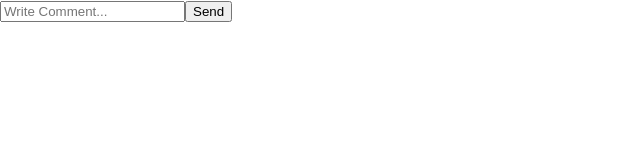
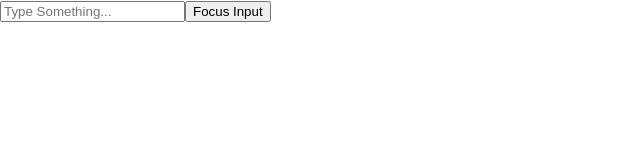
Before and after one commit to ktirthesh/reactjs-projects, a React (Create React App) app in the folder learn_reactjs/: page / in a window 1280 px wide. Shown: the top 160 px of the page, without its empty margins (0-640 px from the left). Built offline with nearby package versions, Linux system fonts and the light colour scheme.

Commit message:
useRef applied

```diff
--- a/learn_reactjs/src/App.js
+++ b/learn_reactjs/src/App.js
@@ -14,10 +14,10 @@
 // import { UseImperativeHandleExample } from "./Hooks/UseImperativeHandleExample";
 // import UseInsertionEffectExample from "./Hooks/UseInsertionEffectExample";
 // import { UseLayoutEffectExample } from "./Hooks/UseLayoutEffectExample";
+// import Comments from "./Hooks/useOptimisticExample";
+// import ExpensiveComponent from "./Hooks/UseMemoExample";
+import InputFocus from "./Hooks/useRefExample";
 
-import Comments from "./Hooks/useOptimisticExample";
-
-// import ExpensiveComponent from "./Hooks/UseMemoExample";
 function App() {
   // return <UseReducerExample />;
   // return <UseActionStateExample />;
@@ -34,7 +34,8 @@ function App() {
   // return <UseInsertionEffectExample />;
   // return <UseLayoutEffectExample />;
   // return <ExpensiveComponent />;
-  return <Comments />;
+  // return <Comments />;
+  return <InputFocus />;
 }
 
 export default App;
--- /dev/null
+++ b/learn_reactjs/src/Hooks/useRefExample.jsx
@@ -0,0 +1,21 @@
+// useRef in React is a hook that lets you persist values across renders without causing re-renders. It’s commonly used for:
+// Accessing DOM elements
+// Storing mutable values (like timers, previous state, etc.)
+
+import { useRef } from "react";
+
+// Example 1: Accessing an Input Field (Focus)
+
+const InputFocus = () => {
+  const inputRef = useRef(null);
+  const handleFocus = () => {
+    inputRef.current.focus();
+  };
+  return (
+    <div>
+      <input ref={inputRef} placeholder="Type Something..." />
+      <button onClick={handleFocus}>Focus Input</button>
+    </div>
+  );
+};
+export default InputFocus;
```
